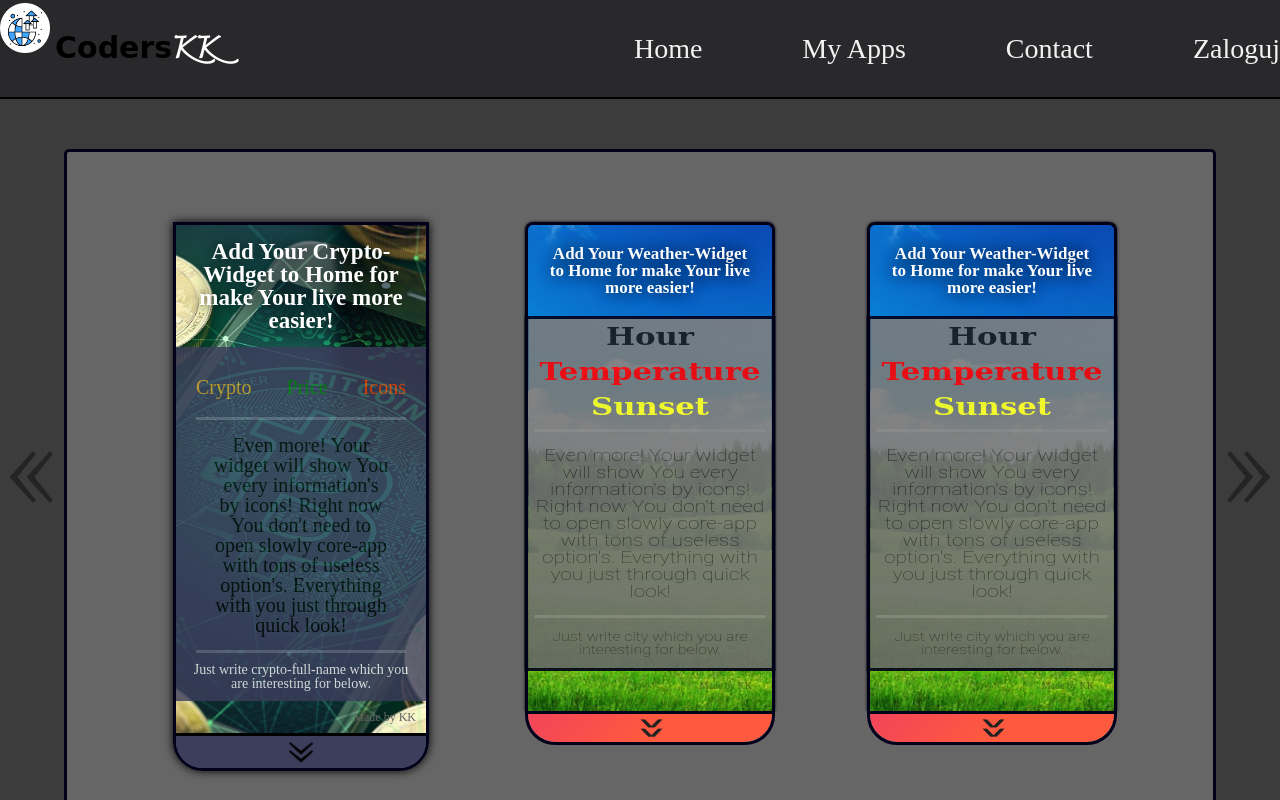
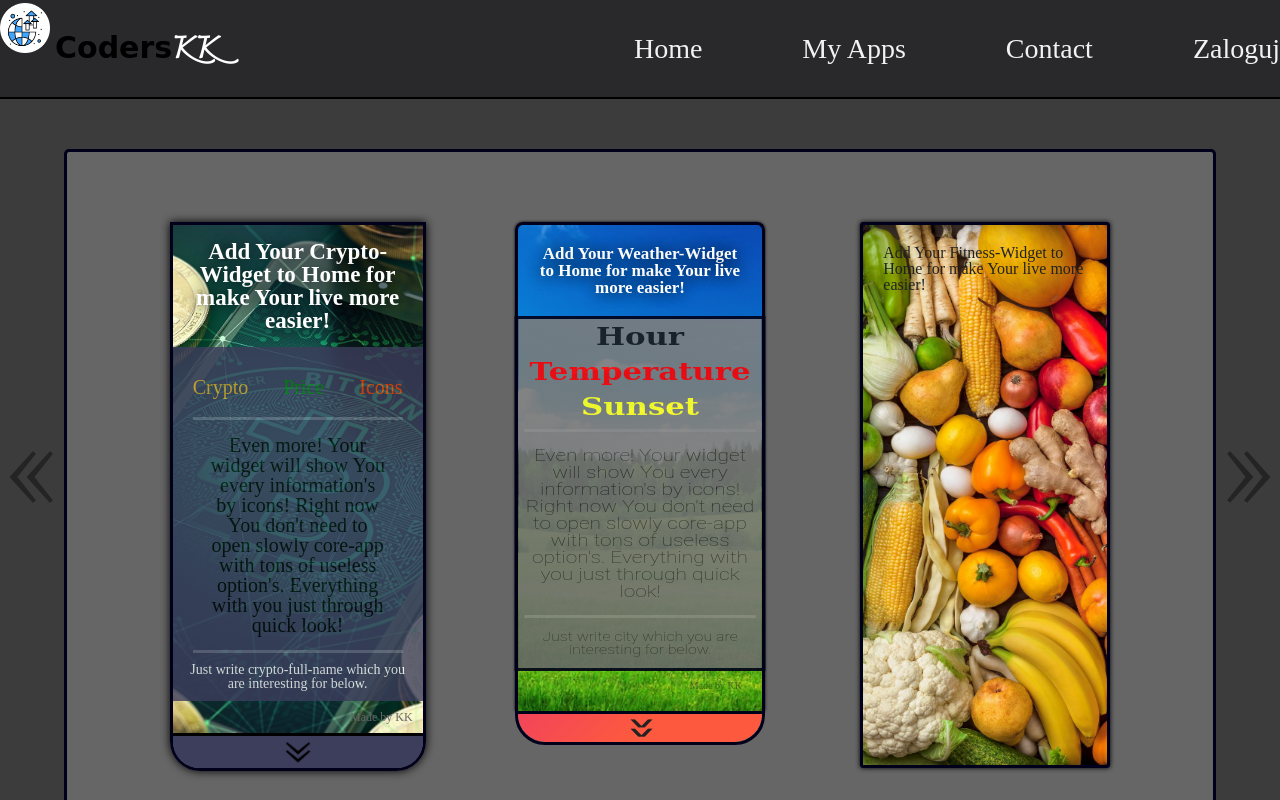
Before and after one commit to Konradk7/react-global-app, a React (Create React App) app: page /my-apps in a window 1280 px wide. Built offline with nearby package versions, Linux system fonts and the light colour scheme.

Commit message:
init fitness-form

```diff
--- a/src/components/Fitness.js
+++ b/src/components/Fitness.js
@@ -9,9 +9,7 @@ function Fitness(props) {
     const handleAddDay = () => {
         setDay(prevState => [...prevState, `Day: ${day.length + 1}`])
     }
-    const handleRemoveDay = week => {
-        setDay(prevState => prevState.filter(day => day !== week));
-    };
+
 
     return (
         <div className="fitness-app">
--- /dev/null
+++ b/src/components/FitnessForm.js
@@ -0,0 +1,15 @@
+import React from 'react';
+
+function FitnessForm(props) {
+    return (
+        <div className="fitness-form">
+            <div className="fitness-form__container">
+                <h2 className="fitness-form__container__title">
+                    Add Your Fitness-Widget to Home for make Your live more easier!
+                </h2>
+            </div>
+        </div>
+    );
+}
+
+export default FitnessForm;
--- a/src/components/MyApps.js
+++ b/src/components/MyApps.js
@@ -2,6 +2,7 @@ import React, {useState} from 'react';
 import Weather from "./Weather";
 import arrow from "../images/arrow.png";
 import Crypto from "./Crypto";
+import FitnessForm from "./FitnessForm";
 
 function MyApps(props) {
     const [slides, setSlides] = useState([
@@ -14,7 +15,7 @@ function MyApps(props) {
             id: 2,
         },
         {
-            app: <Weather/>,
+            app: <FitnessForm />,
             id: 3,
         }
     ])
--- a/src/sass/App.scss
+++ b/src/sass/App.scss
@@ -18,3 +18,4 @@
 @import "components/Fitness";
 @import "components/FitnessNewMeal";
 @import "components/FitnessMeal";
+@import "components/FitnessForm";
--- /dev/null
+++ b/src/sass/components/_FitnessForm.scss
@@ -0,0 +1,16 @@
+.fitness-form {
+  width: toRem(250);
+  height: toRem(500);
+  margin: toRem(20);
+  &__container {
+    @extend %border;
+    border-radius: toRem(3);
+    @extend %box-shadow;
+    height: 100%;
+    background-image: url("../../images/food-form.jpg");
+    background-size: cover;
+    background-position: center;
+    background-repeat: no-repeat;
+    padding: toRem(20);
+  }
+}
```
Also changed, not shown: src/images/food-form.jpg (added).
